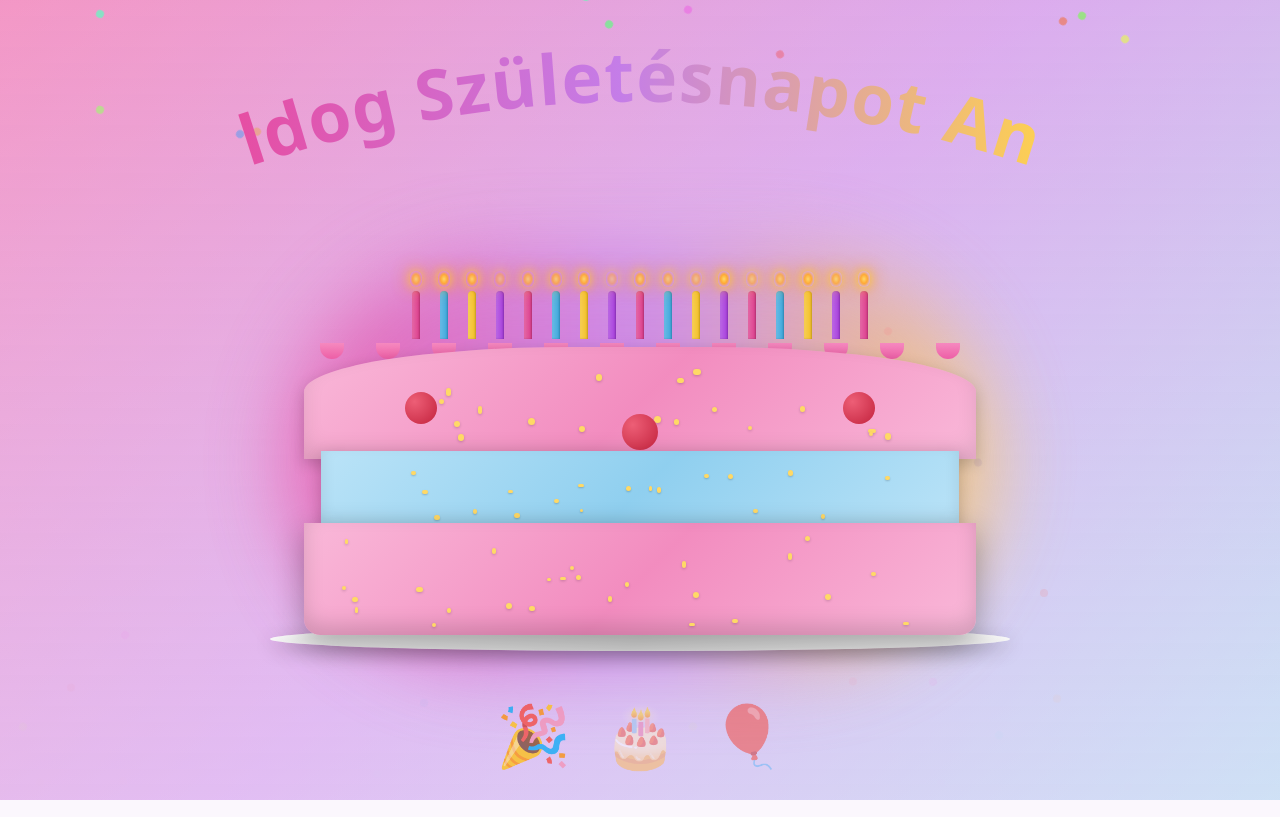
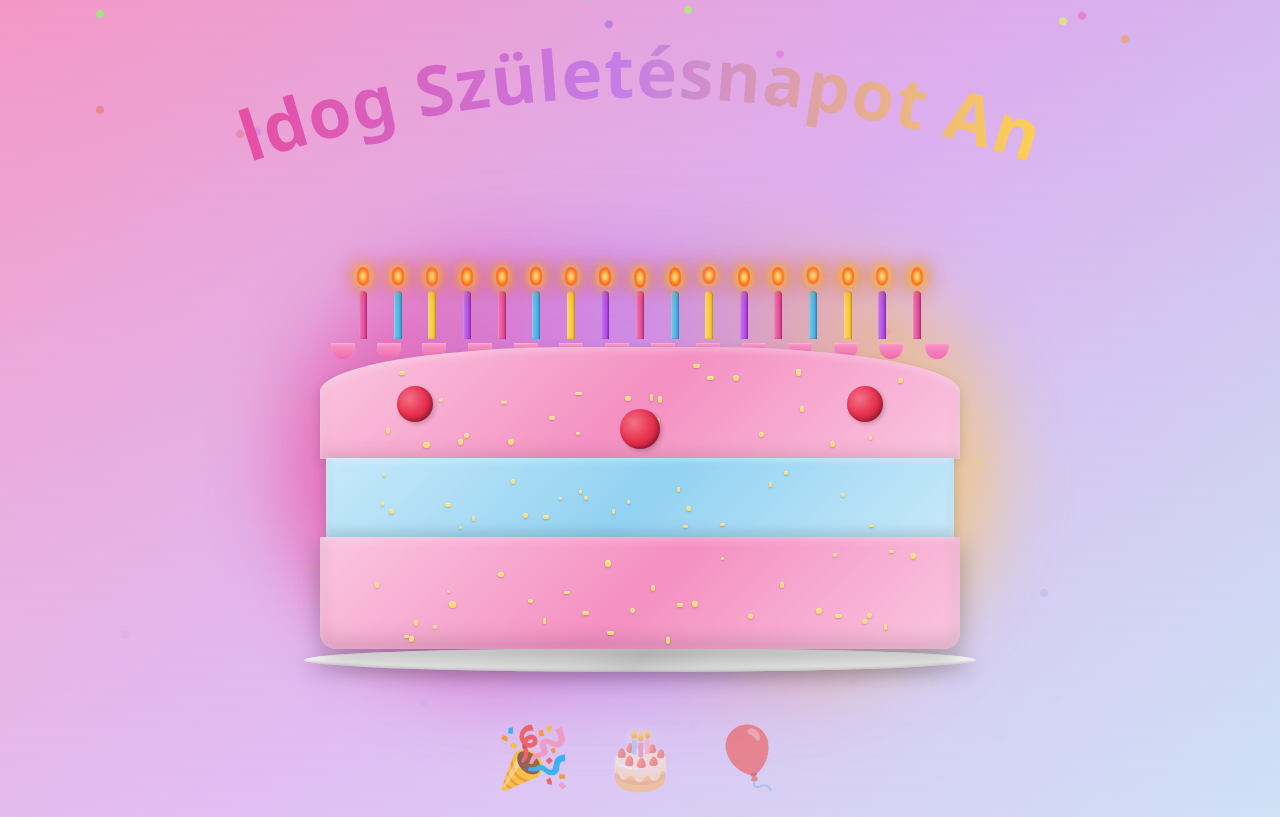
Before and after one commit to Idesz/anna-birthday-cake, a React (Vite) app: page / in a window 1280 px wide. Built offline with nearby package versions, Linux system fonts and the light colour scheme; the HTML template or start-up script is replaced by a standard one.

Commit message:
Refactor cake graphic

```diff
--- a/src/components/CakeGraphic.tsx
+++ b/src/components/CakeGraphic.tsx
@@ -2,42 +2,43 @@ const CakeGraphic = () => {
   const candles = Array.from({ length: 17 }, (_, i) => i);
 
   return (
-    <div className="relative w-full max-w-2xl mx-auto">
+    <div className="relative w-full max-w-xl md:max-w-2xl mx-auto px-4">
       {/* Glow effect */}
       <div className="absolute -inset-4 bg-gradient-to-r from-primary via-secondary to-accent rounded-full blur-2xl opacity-30 animate-glow" />
 
       <div className="relative flex flex-col items-center">
         {/* Candles */}
-        <div className="relative z-20 flex justify-center items-end gap-2 md:gap-4 mb-2 px-4">
+        <div className="relative z-20 flex justify-center items-end gap-1.5 sm:gap-2 md:gap-3 mb-1 md:mb-2 w-full max-w-[90%]">
           {candles.map((i) => (
-            <div key={i} className="flex flex-col items-center" style={{ animationDelay: `${i * 0.1}s` }}>
+            <div key={i} className="flex flex-col items-center flex-1 max-w-[30px]">
               {/* Flame */}
-              <div className="relative mb-1">
+              <div className="relative mb-0.5 md:mb-1">
                 <div
-                  className="w-2 h-3 md:w-3 md:h-4 rounded-full animate-glow"
+                  className="w-2 h-3 sm:w-2.5 sm:h-4 md:w-3 md:h-5 rounded-full animate-flicker"
                   style={{
-                    background: "radial-gradient(ellipse at center, hsl(45, 100%, 70%) 0%, hsl(35, 100%, 60%) 40%, transparent 70%)",
-                    boxShadow: "0 0 10px hsl(45, 100%, 60%), 0 0 20px hsl(35, 100%, 50%)",
-                    animationDuration: `${1 + Math.random() * 0.5}s`,
+                    background: "radial-gradient(ellipse at center, hsl(45, 100%, 80%) 0%, hsl(35, 100%, 65%) 30%, hsl(25, 100%, 50%) 60%, transparent 80%)",
+                    boxShadow: "0 0 8px hsl(45, 100%, 60%), 0 0 15px hsl(35, 100%, 50%), 0 0 25px hsl(25, 100%, 40%)",
+                    animationDelay: `${i * 0.15}s`,
+                    animationDuration: `${1.2 + Math.random() * 0.6}s`,
                   }}
                 />
               </div>
               {/* Candle stick */}
               <div
-                className="w-1.5 h-8 md:w-2 md:h-12 rounded-t-sm"
+                className="w-1 sm:w-1.5 md:w-2 h-6 sm:h-8 md:h-12 rounded-t-sm"
                 style={{
                   background: `linear-gradient(to right, ${
-                    i % 4 === 0 ? 'hsl(330, 70%, 65%)' :
-                    i % 4 === 1 ? 'hsl(200, 70%, 65%)' :
-                    i % 4 === 2 ? 'hsl(45, 90%, 65%)' :
-                    'hsl(280, 70%, 65%)'
+                    i % 4 === 0 ? 'hsl(330, 75%, 70%)' :
+                    i % 4 === 1 ? 'hsl(200, 75%, 70%)' :
+                    i % 4 === 2 ? 'hsl(45, 95%, 70%)' :
+                    'hsl(280, 75%, 70%)'
                   }, ${
-                    i % 4 === 0 ? 'hsl(330, 70%, 55%)' :
-                    i % 4 === 1 ? 'hsl(200, 70%, 55%)' :
-                    i % 4 === 2 ? 'hsl(45, 90%, 55%)' :
-                    'hsl(280, 70%, 55%)'
+                    i % 4 === 0 ? 'hsl(330, 75%, 55%)' :
+                    i % 4 === 1 ? 'hsl(200, 75%, 55%)' :
+                    i % 4 === 2 ? 'hsl(45, 95%, 55%)' :
+                    'hsl(280, 75%, 55%)'
                   })`,
-                  boxShadow: "inset -1px 0 2px rgba(0,0,0,0.2)",
+                  boxShadow: "inset -1px 0 2px rgba(0,0,0,0.3), inset 1px 0 1px rgba(255,255,255,0.2)",
                 }}
               />
             </div>
@@ -47,13 +48,14 @@ const CakeGraphic = () => {
         {/* Top cake layer */}
         <div className="relative z-10 w-full">
           {/* Frosting drips */}
-          <div className="absolute top-0 left-0 right-0 flex justify-around -mt-1">
-            {[...Array(12)].map((_, i) => (
+          <div className="absolute top-0 left-0 right-0 flex justify-around -mt-0.5 md:-mt-1">
+            {[...Array(14)].map((_, i) => (
               <div
                 key={i}
-                className="w-4 md:w-6 h-3 md:h-4 rounded-b-full"
+                className="w-3 sm:w-4 md:w-6 h-2 sm:h-3 md:h-4 rounded-b-full"
                 style={{
-                  background: "linear-gradient(to bottom, hsl(330, 85%, 75%), hsl(330, 80%, 65%))",
+                  background: "linear-gradient(to bottom, hsl(330, 85%, 78%), hsl(330, 82%, 68%))",
+                  boxShadow: "inset 0 1px 2px rgba(255,255,255,0.3)",
                 }}
               />
             ))}
@@ -61,91 +63,109 @@ const CakeGraphic = () => {
 
           {/* Top layer */}
           <div
-            className="w-full h-20 md:h-28 rounded-t-[40%] relative overflow-hidden"
+            className="w-full h-16 sm:h-20 md:h-28 rounded-t-[30%] sm:rounded-t-[35%] md:rounded-t-[40%] relative overflow-hidden"
             style={{
-              background: "linear-gradient(135deg, hsl(330, 85%, 85%) 0%, hsl(330, 80%, 75%) 50%, hsl(330, 85%, 85%) 100%)",
-              boxShadow: "inset 0 -10px 20px rgba(0,0,0,0.1), 0 5px 15px rgba(0,0,0,0.2)",
+              background: "linear-gradient(135deg, hsl(330, 85%, 88%) 0%, hsl(330, 82%, 76%) 50%, hsl(330, 85%, 88%) 100%)",
+              boxShadow: "inset 0 -8px 15px rgba(0,0,0,0.08), inset 0 2px 8px rgba(255,255,255,0.4), 0 4px 12px rgba(0,0,0,0.15)",
             }}
           >
             {/* Decorative dots */}
-            {[...Array(20)].map((_, i) => (
+            {[...Array(25)].map((_, i) => (
               <div
                 key={i}
                 className="absolute rounded-full"
                 style={{
-                  width: `${4 + Math.random() * 4}px`,
-                  height: `${4 + Math.random() * 4}px`,
-                  background: "hsl(45, 100%, 70%)",
-                  left: `${10 + Math.random() * 80}%`,
-                  top: `${20 + Math.random() * 60}%`,
-                  boxShadow: "0 1px 3px rgba(0,0,0,0.2)",
+                  width: `${3 + Math.random() * 4}px`,
+                  height: `${3 + Math.random() * 4}px`,
+                  background: "hsl(45, 100%, 72%)",
+                  left: `${8 + Math.random() * 84}%`,
+                  top: `${15 + Math.random() * 70}%`,
+                  boxShadow: "0 1px 2px rgba(0,0,0,0.2), inset 0 1px 1px rgba(255,255,255,0.5)",
                 }}
               />
             ))}
 
             {/* Roses */}
-            <div className="absolute left-[15%] top-[40%] w-6 h-6 md:w-8 md:h-8 rounded-full" style={{ background: "radial-gradient(circle at 30% 30%, hsl(350, 80%, 65%), hsl(350, 70%, 45%))" }} />
-            <div className="absolute right-[15%] top-[40%] w-6 h-6 md:w-8 md:h-8 rounded-full" style={{ background: "radial-gradient(circle at 30% 30%, hsl(350, 80%, 65%), hsl(350, 70%, 45%))" }} />
-            <div className="absolute left-[50%] -translate-x-1/2 top-[60%] w-7 h-7 md:w-9 md:h-9 rounded-full" style={{ background: "radial-gradient(circle at 30% 30%, hsl(350, 80%, 65%), hsl(350, 70%, 45%))" }} />
+            <div className="absolute left-[12%] top-[35%] w-5 h-5 sm:w-6 sm:h-6 md:w-9 md:h-9 rounded-full"
+              style={{
+                background: "radial-gradient(circle at 35% 35%, hsl(350, 85%, 70%), hsl(350, 80%, 55%), hsl(350, 75%, 40%))",
+                boxShadow: "inset -2px -2px 4px rgba(0,0,0,0.3), 2px 2px 4px rgba(0,0,0,0.2)"
+              }}
+            />
+            <div className="absolute right-[12%] top-[35%] w-5 h-5 sm:w-6 sm:h-6 md:w-9 md:h-9 rounded-full"
+              style={{
+                background: "radial-gradient(circle at 35% 35%, hsl(350, 85%, 70%), hsl(350, 80%, 55%), hsl(350, 75%, 40%))",
+                boxShadow: "inset -2px -2px 4px rgba(0,0,0,0.3), 2px 2px 4px rgba(0,0,0,0.2)"
+              }}
+            />
+            <div className="absolute left-1/2 -translate-x-1/2 top-[55%] w-6 h-6 sm:w-7 sm:h-7 md:w-10 md:h-10 rounded-full"
+              style={{
+                background: "radial-gradient(circle at 35% 35%, hsl(350, 85%, 70%), hsl(350, 80%, 55%), hsl(350, 75%, 40%))",
+                boxShadow: "inset -2px -2px 4px rgba(0,0,0,0.3), 2px 2px 4px rgba(0,0,0,0.2)"
+              }}
+            />
           </div>
         </div>
 
-        {/* Middle layer */}
+        {/* Middle layer - perfectly aligned */}
         <div
-          className="relative z-10 w-[95%] h-16 md:h-20 -mt-2"
+          className="relative z-10 w-[98%] h-12 sm:h-16 md:h-20"
           style={{
-            background: "linear-gradient(135deg, hsl(200, 80%, 85%) 0%, hsl(200, 75%, 75%) 50%, hsl(200, 80%, 85%) 100%)",
-            boxShadow: "inset 0 -8px 15px rgba(0,0,0,0.1), 0 5px 15px rgba(0,0,0,0.2)",
+            marginTop: "-1px",
+            background: "linear-gradient(135deg, hsl(200, 82%, 88%) 0%, hsl(200, 78%, 76%) 50%, hsl(200, 82%, 88%) 100%)",
+            boxShadow: "inset 0 -6px 12px rgba(0,0,0,0.08), inset 0 2px 6px rgba(255,255,255,0.4), 0 4px 12px rgba(0,0,0,0.15)",
           }}
         >
           {/* Decorative dots */}
-          {[...Array(18)].map((_, i) => (
+          {[...Array(22)].map((_, i) => (
             <div
               key={i}
               className="absolute rounded-full"
               style={{
-                width: `${3 + Math.random() * 3}px`,
-                height: `${3 + Math.random() * 3}px`,
-                background: "hsl(45, 100%, 70%)",
-                left: `${10 + Math.random() * 80}%`,
-                top: `${20 + Math.random() * 60}%`,
-                boxShadow: "0 1px 2px rgba(0,0,0,0.2)",
+                width: `${2.5 + Math.random() * 3.5}px`,
+                height: `${2.5 + Math.random() * 3.5}px`,
+                background: "hsl(45, 100%, 72%)",
+                left: `${8 + Math.random() * 84}%`,
+                top: `${15 + Math.random() * 70}%`,
+                boxShadow: "0 1px 2px rgba(0,0,0,0.2), inset 0 1px 1px rgba(255,255,255,0.5)",
               }}
             />
           ))}
         </div>
 
-        {/* Bottom layer */}
+        {/* Bottom layer - perfectly aligned */}
         <div
-          className="relative z-10 w-full h-20 md:h-28 rounded-b-2xl -mt-2"
+          className="relative z-10 w-full h-16 sm:h-20 md:h-28 rounded-b-xl sm:rounded-b-2xl"
           style={{
-            background: "linear-gradient(135deg, hsl(330, 85%, 85%) 0%, hsl(330, 80%, 75%) 50%, hsl(330, 85%, 85%) 100%)",
-            boxShadow: "inset 0 -10px 20px rgba(0,0,0,0.15), 0 10px 30px rgba(0,0,0,0.3)",
+            marginTop: "-1px",
+            background: "linear-gradient(135deg, hsl(330, 85%, 88%) 0%, hsl(330, 82%, 76%) 50%, hsl(330, 85%, 88%) 100%)",
+            boxShadow: "inset 0 -10px 18px rgba(0,0,0,0.12), inset 0 2px 8px rgba(255,255,255,0.4), 0 8px 25px rgba(0,0,0,0.25)",
           }}
         >
           {/* Decorative dots */}
-          {[...Array(25)].map((_, i) => (
+          {[...Array(30)].map((_, i) => (
             <div
               key={i}
               className="absolute rounded-full"
               style={{
                 width: `${3 + Math.random() * 4}px`,
                 height: `${3 + Math.random() * 4}px`,
-                background: "hsl(45, 100%, 70%)",
+                background: "hsl(45, 100%, 72%)",
                 left: `${5 + Math.random() * 90}%`,
                 top: `${10 + Math.random() * 80}%`,
-                boxShadow: "0 1px 3px rgba(0,0,0,0.2)",
+                boxShadow: "0 1px 2px rgba(0,0,0,0.2), inset 0 1px 1px rgba(255,255,255,0.5)",
               }}
             />
           ))}
         </div>
 
-        {/* Plate */}
+        {/* Plate - perfectly aligned */}
         <div
-          className="w-[110%] h-4 md:h-6 rounded-[50%] -mt-2"
+          className="w-[105%] h-3 sm:h-4 md:h-6 rounded-[50%]"
           style={{
-            background: "linear-gradient(135deg, hsl(0, 0%, 95%) 0%, hsl(0, 0%, 85%) 50%, hsl(0, 0%, 95%) 100%)",
-            boxShadow: "0 5px 20px rgba(0,0,0,0.3), inset 0 2px 5px rgba(255,255,255,0.5)",
+            marginTop: "-1px",
+            background: "linear-gradient(135deg, hsl(0, 0%, 96%) 0%, hsl(0, 0%, 88%) 40%, hsl(0, 0%, 82%) 50%, hsl(0, 0%, 88%) 60%, hsl(0, 0%, 96%) 100%)",
+            boxShadow: "0 6px 20px rgba(0,0,0,0.3), inset 0 2px 5px rgba(255,255,255,0.6), inset 0 -1px 3px rgba(0,0,0,0.2)",
           }}
         />
       </div>
--- a/src/index.css
+++ b/src/index.css
@@ -103,3 +103,22 @@ All colors MUST be HSL.
     @apply bg-background text-foreground;
   }
 }
+
+@keyframes flicker {
+  0%, 100% {
+    transform: scale(1) translateY(0);
+    opacity: 1;
+  }
+  25% {
+    transform: scale(1.1, 0.9) translateY(-2px);
+    opacity: 0.9;
+  }
+  50% {
+    transform: scale(0.9, 1.1) translateY(2px);
+    opacity: 1;
+  }
+  75% {
+    transform: scale(1.05, 0.95) translateY(-1px);
+    opacity: 0.95;
+  }
+}
--- a/tailwind.config.ts
+++ b/tailwind.config.ts
@@ -103,6 +103,7 @@ export default {
         "float": "float 3s ease-in-out infinite",
         "glow": "glow 2s ease-in-out infinite",
         "confetti": "confetti 3s ease-in-out infinite",
+        "flicker": "flicker 1.5s ease-in-out infinite",
       },
     },
   },
```
